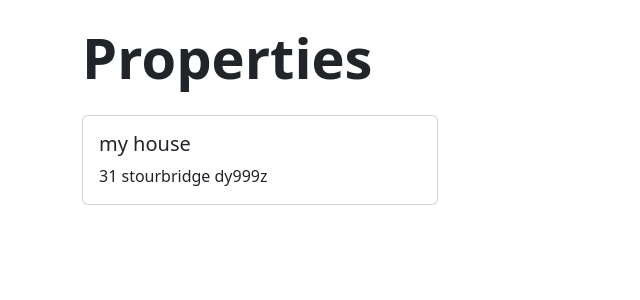
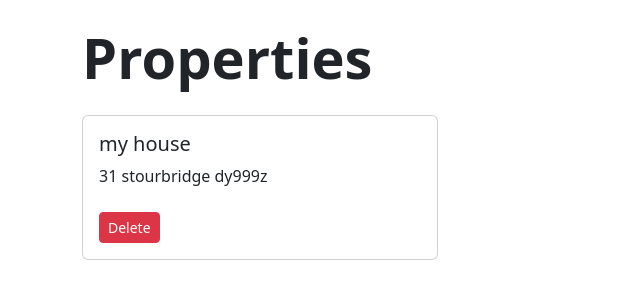
Before and after one commit to Y40Y50/homefix, a Django app: page /properties/ in a window 1280 px wide. Shown: the part 102-402 px from the top of the page, without its empty margins (0-640 px from the left). Run offline with Django 5.2, Linux system fonts and the light colour scheme; data comes from the database, SQL or seed files in the repository; both versions use the stored data as it was before the commit.

Commit message:
Add property create and delete functionality

```diff
--- a/maintenance/models.py
+++ b/maintenance/models.py
@@ -10,11 +10,7 @@ class Property(models.Model):
         ('bungalow', 'Bungalow'),
         ('other', 'Other'),
     ]
-# Foreign Key for table relationship with User
-    user = models.ForeignKey(
-        User,
-        on_delete=models.CASCADE
-    )
+
 # Basic details about the property
     name = models.CharField(max_length=100)
     address = models.TextField()
--- a/maintenance/templates/maintenance/create_property.html
+++ b/maintenance/templates/maintenance/create_property.html
@@ -4,7 +4,9 @@
 
 <h1>Add Property</h1>
 
-<form>
+<form method="POST">
+
+    {% csrf_token %}
 
     {{ form }}
 
--- a/maintenance/templates/maintenance/property_list.html
+++ b/maintenance/templates/maintenance/property_list.html
@@ -23,6 +23,9 @@
                 <p class="card-text">
                     {{ property.address }}
                 </p>
+                <a href="/properties/delete/{{ property.id }}/" class="btn btn-danger btn-sm mt-2">
+                    Delete
+                </a>
 
             </div>
 
--- a/maintenance/urls.py
+++ b/maintenance/urls.py
@@ -6,4 +6,9 @@ urlpatterns = [
     path('properties/', views.property_list, name='property_list'),
     path('contractors/', views.contractor_list, name='contractor_list'),
     path('properties/create/', views.create_property, name='create_property'),
+    path(
+    'properties/delete/<int:property_id>/',
+    views.delete_property,
+    name='delete_property'
+),
 ]
--- a/maintenance/views.py
+++ b/maintenance/views.py
@@ -1,4 +1,4 @@
-from django.shortcuts import render
+from django.shortcuts import render, redirect
 from .models import Property, Contractor
 from .forms import PropertyForm
 
@@ -25,7 +25,16 @@ def contractor_list(request):
 # View to create a new property
 def create_property(request):
 
-    form = PropertyForm()
+    if request.method == 'POST':
+
+        form = PropertyForm(request.POST)
+
+        if form.is_valid():
+            form.save()
+            return redirect('property_list')
+
+    else:
+        form = PropertyForm()
 
     context = {
         'form': form
@@ -36,3 +45,11 @@ def create_property(request):
         'maintenance/create_property.html',
         context
     )
+# View to delete a property
+def delete_property(request, property_id):
+
+    property = Property.objects.get(id=property_id)
+
+    property.delete()
+
+    return redirect('property_list')
```
Also changed, not shown: db.sqlite3, maintenance/migrations/0004_remove_property_user.py (added). Lines whose indentation alone changed are shown as unchanged.
